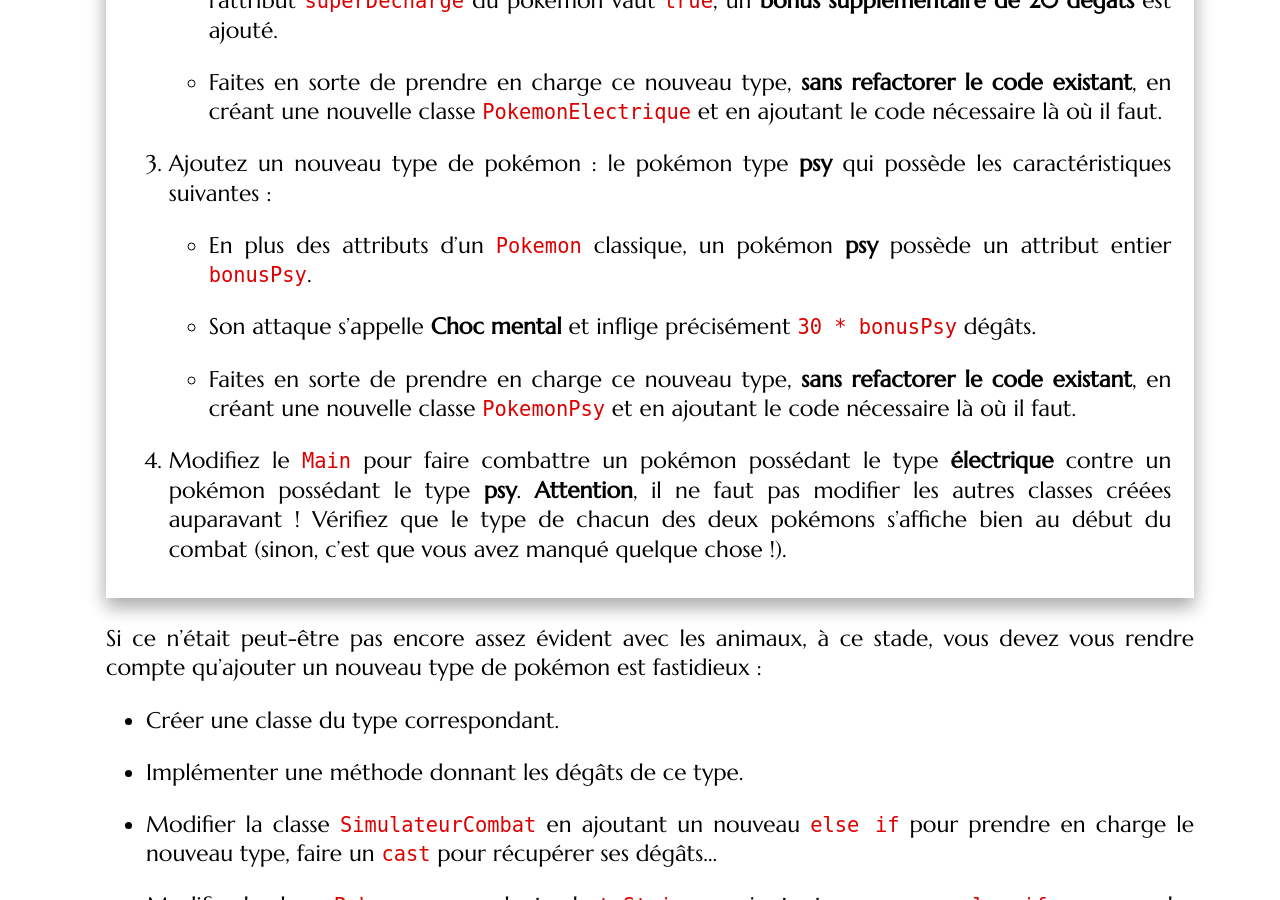
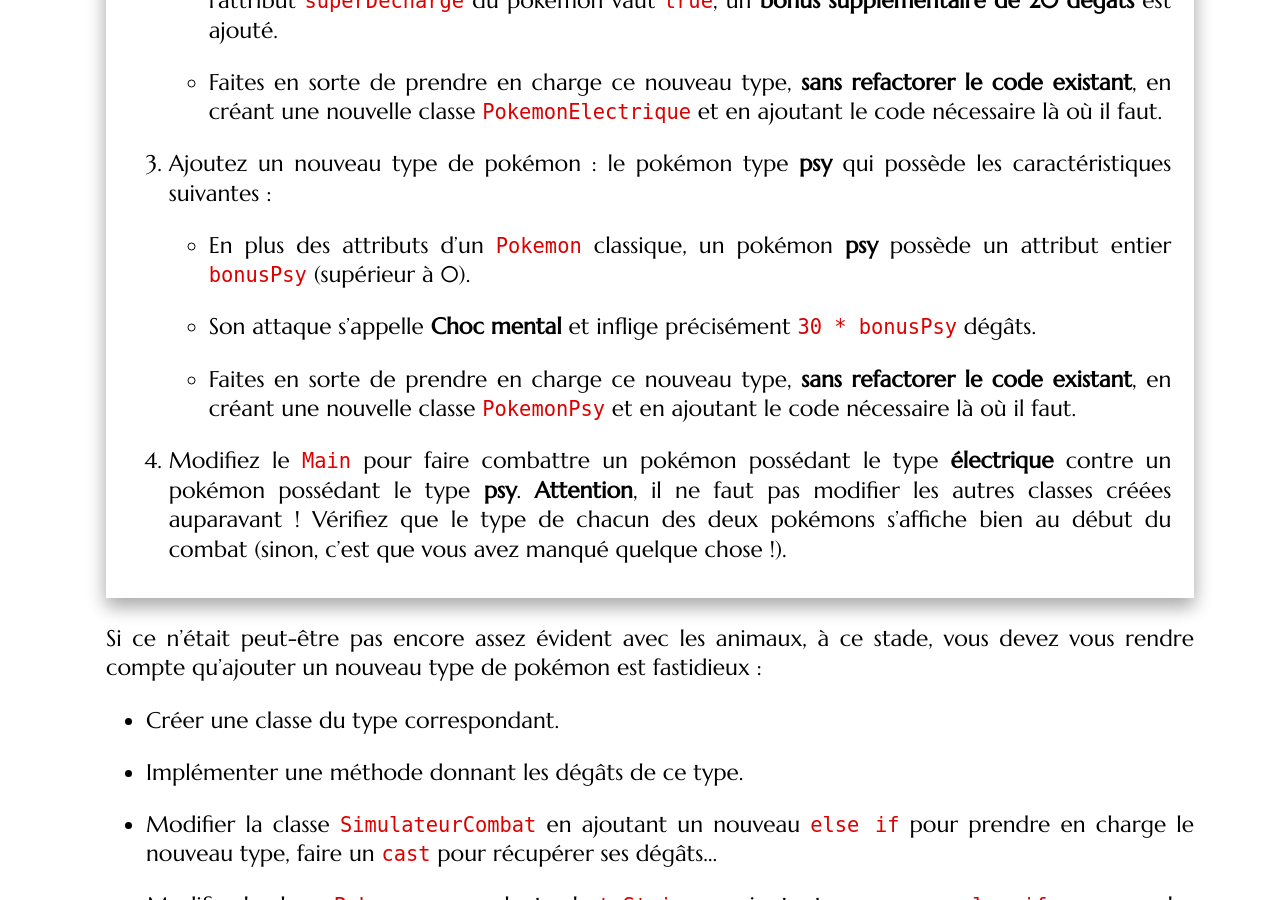
Before and after one commit to mgasquet/R304-QualiteDeveloppement, a Jekyll site: the page built from tutorials/tutorial3.md, in a window 1280 px wide and 900 px high, scrolled down 11449 px. Built offline with Jekyll 4.4.1, drawn with Linux system fonts in a browser that asks for light colours; some web fonts are replaced.

Commit message:
Correction bonusPsy > 0

```diff
--- a/tutorials/tutorial3.md
+++ b/tutorials/tutorial3.md
@@ -297,7 +297,7 @@ De même, dans la classe `Pokemon`, pour que le pokémon puisse se présenter av
 
 3. Ajoutez un nouveau type de pokémon : le pokémon type **psy** qui possède les caractéristiques suivantes :
 
-    * En plus des attributs d'un `Pokemon` classique, un pokémon **psy** possède un attribut entier `bonusPsy`.
+    * En plus des attributs d'un `Pokemon` classique, un pokémon **psy** possède un attribut entier `bonusPsy` (supérieur à 0).
 
     * Son attaque s'appelle **Choc mental** et inflige précisément `30 * bonusPsy` dégâts.
 
```
